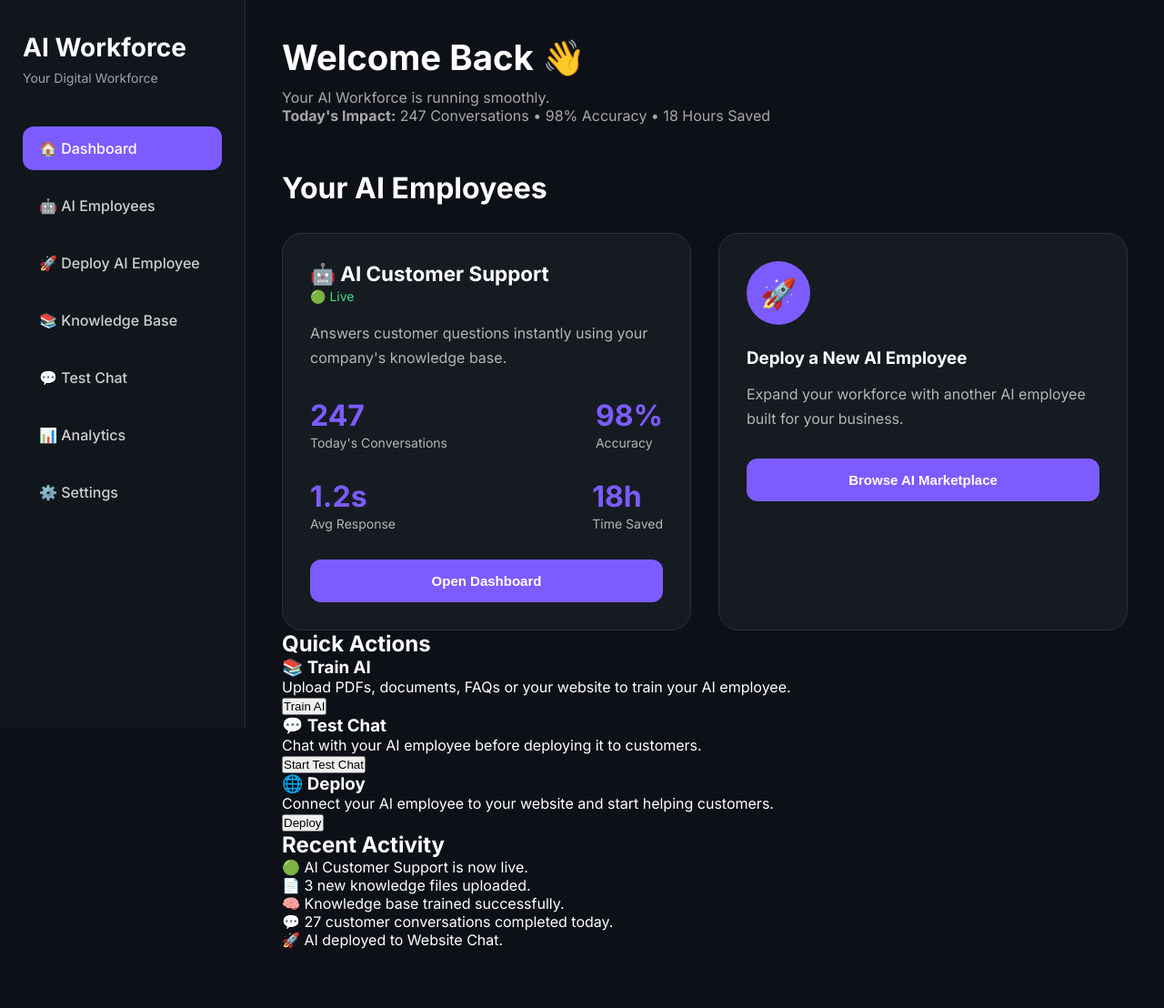
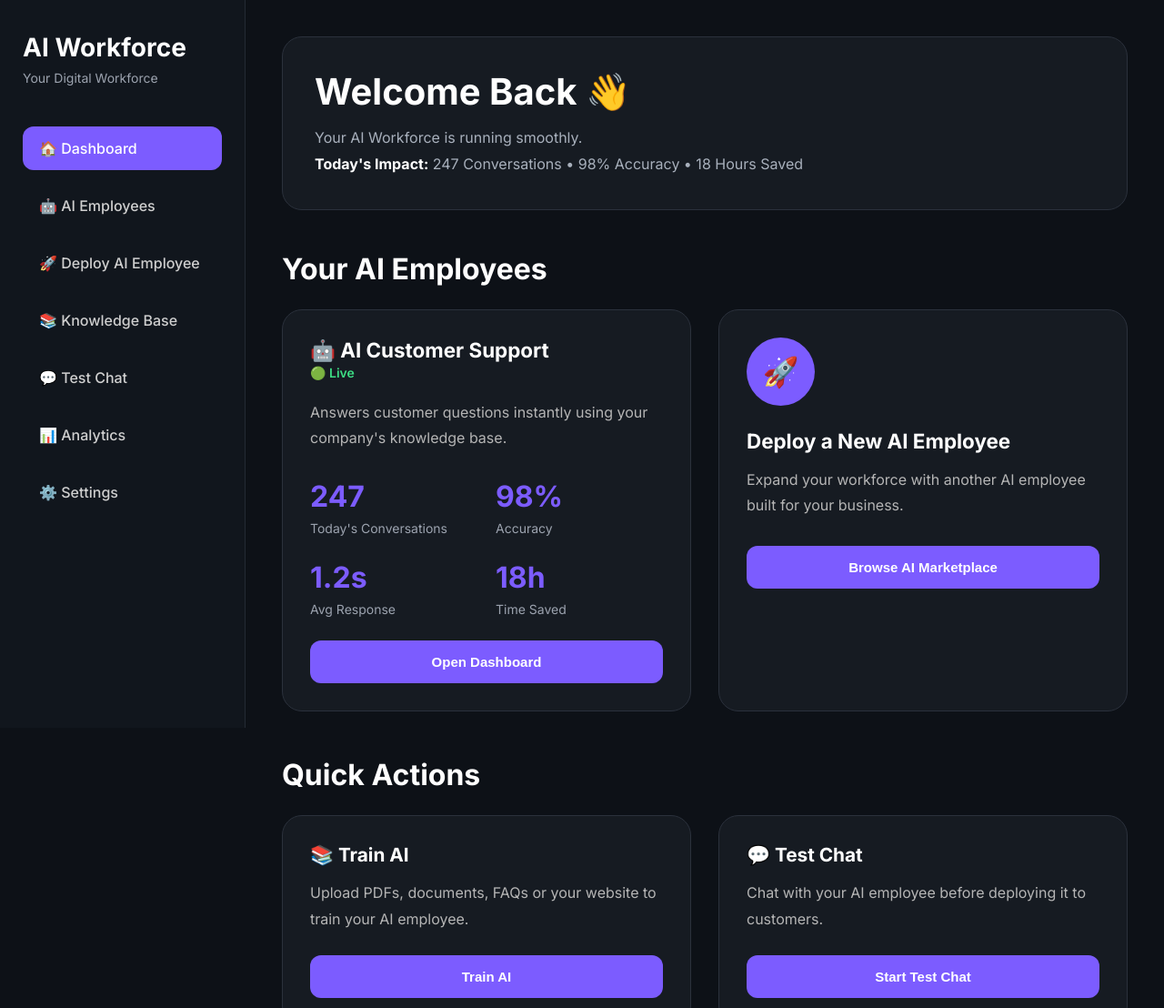
Before and after one commit to codexstartup/aiworkforce, a plain HTML site: page dashboard.html in a window 1280 px wide. Shown: the top 1108 px of the page at 91% size. Before the commit the page ends 1083 px from the top, so only its background shows below. Drawn offline with Linux system fonts and the light colour scheme.

Commit message:
Update dashboard.css

```diff
--- a/dashboard.css
+++ b/dashboard.css
@@ -71,7 +71,7 @@ body{
 }
 
 /* ===========================
-   MAIN
+   MAIN CONTENT
 =========================== */
 
 .main-content{
@@ -80,40 +80,64 @@ body{
     padding:40px;
 }
 
+/* ===========================
+   HERO
+=========================== */
+
 .topbar{
+    background:#161B22;
+    border:1px solid #2B313C;
+    border-radius:22px;
+    padding:35px;
+    margin-bottom:45px;
+}
+
+.topbar h1{
+    font-size:2.5rem;
+    margin-bottom:12px;
+}
+
+.topbar p{
+    color:#A8B0BC;
+    line-height:1.8;
+}
+
+.topbar strong{
+    color:#fff;
+}
+
+/* ===========================
+   SECTION TITLES
+=========================== */
+
+section{
     margin-bottom:50px;
 }
 
-.topbar h1{
-    font-size:2.4rem;
-    margin-bottom:10px;
-}
-
-.topbar p{
-    color:#A7A7A7;
+section h2{
+    font-size:2rem;
+    margin-bottom:25px;
 }
 
 /* ===========================
-   WORKFORCE
+   EMPLOYEE GRID
 =========================== */
 
-.workforce h2{
-    margin-bottom:30px;
-    font-size:2rem;
-}
-
-.employee-grid{
+.employee-grid,
+.action-grid{
     display:grid;
     grid-template-columns:repeat(auto-fit,minmax(340px,1fr));
     gap:30px;
 }
 
 /* ===========================
-   EMPLOYEE CARD
+   CARDS
 =========================== */
 
 .employee-card,
-.add-card{
+.add-card,
+.action-card,
+.activity-card{
     background:#161B22;
     border:1px solid #2B313C;
     border-radius:22px;
@@ -122,11 +146,16 @@ body{
 }
 
 .employee-card:hover,
-.add-card:hover{
+.add-card:hover,
+.action-card:hover{
     transform:translateY(-8px);
     border-color:#7C5CFF;
     box-shadow:0 18px 45px rgba(124,92,255,.20);
 }
+
+/* ===========================
+   EMPLOYEE CARD
+=========================== */
 
 .employee-top{
     display:flex;
@@ -142,53 +171,70 @@ body{
 .status{
     color:#3DDC84;
     font-size:14px;
+    font-weight:600;
 }
 
 .employee-card p{
     color:#B5B5B5;
-    line-height:1.7;
-    margin-bottom:30px;
+    line-height:1.8;
+    margin:20px 0 30px;
 }
 
 .employee-stats{
     display:flex;
     justify-content:space-between;
-    margin-bottom:30px;
+    gap:20px;
+    margin-bottom:25px;
+}
+
+.employee-stats div{
+    flex:1;
 }
 
 .employee-stats h4{
     font-size:2rem;
     color:#7C5CFF;
+    margin-bottom:5px;
 }
 
 .employee-stats span{
-    color:#B5B5B5;
+    color:#9CA3AF;
     font-size:14px;
 }
 
+/* ===========================
+   BUTTONS
+=========================== */
+
 .open-btn,
-.add-card button{
+.add-card button,
+.action-card button{
     width:100%;
+    padding:15px;
     border:none;
-    outline:none;
-    padding:15px;
     border-radius:12px;
     background:#7C5CFF;
     color:#fff;
-    cursor:pointer;
     font-size:15px;
     font-weight:600;
+    cursor:pointer;
     transition:.3s;
 }
 
 .open-btn:hover,
-.add-card button:hover{
+.add-card button:hover,
+.action-card button:hover{
     transform:translateY(-2px);
+    background:#8C6BFF;
 }
 
+/* ===========================
+   DEPLOY CARD
+=========================== */
+
 .plus{
-    width:70px;
-    height:70px;
+    width:75px;
+    height:75px;
     border-radius:50%;
     background:#7C5CFF;
     display:flex;
@@ -200,12 +246,46 @@ body{
 
 .add-card h3{
     margin-bottom:15px;
+    font-size:1.4rem;
 }
 
 .add-card p{
     color:#B5B5B5;
-    line-height:1.7;
+    line-height:1.8;
     margin-bottom:30px;
+}
+
+/* ===========================
+   ACTION CARDS
+=========================== */
+
+.action-card h3{
+    margin-bottom:15px;
+    font-size:1.3rem;
+}
+
+.action-card p{
+    color:#B5B5B5;
+    line-height:1.8;
+    margin-bottom:25px;
+}
+
+/* ===========================
+   RECENT ACTIVITY
+=========================== */
+
+.activity-card{
+    line-height:2;
+}
+
+.activity-card p{
+    color:#CFCFCF;
+    padding:8px 0;
+    border-bottom:1px solid #232A34;
+}
+
+.activity-card p:last-child{
+    border-bottom:none;
 }
 
 /* ===========================
@@ -223,12 +303,22 @@ body{
         padding:25px;
     }
 
+    .topbar{
+        padding:25px;
+    }
+
     .topbar h1{
         font-size:2rem;
     }
 
-    .employee-grid{
+    .employee-grid,
+    .action-grid{
         grid-template-columns:1fr;
     }
 
+    .employee-stats{
+        flex-direction:column;
+        gap:15px;
+    }
+
 }
```
